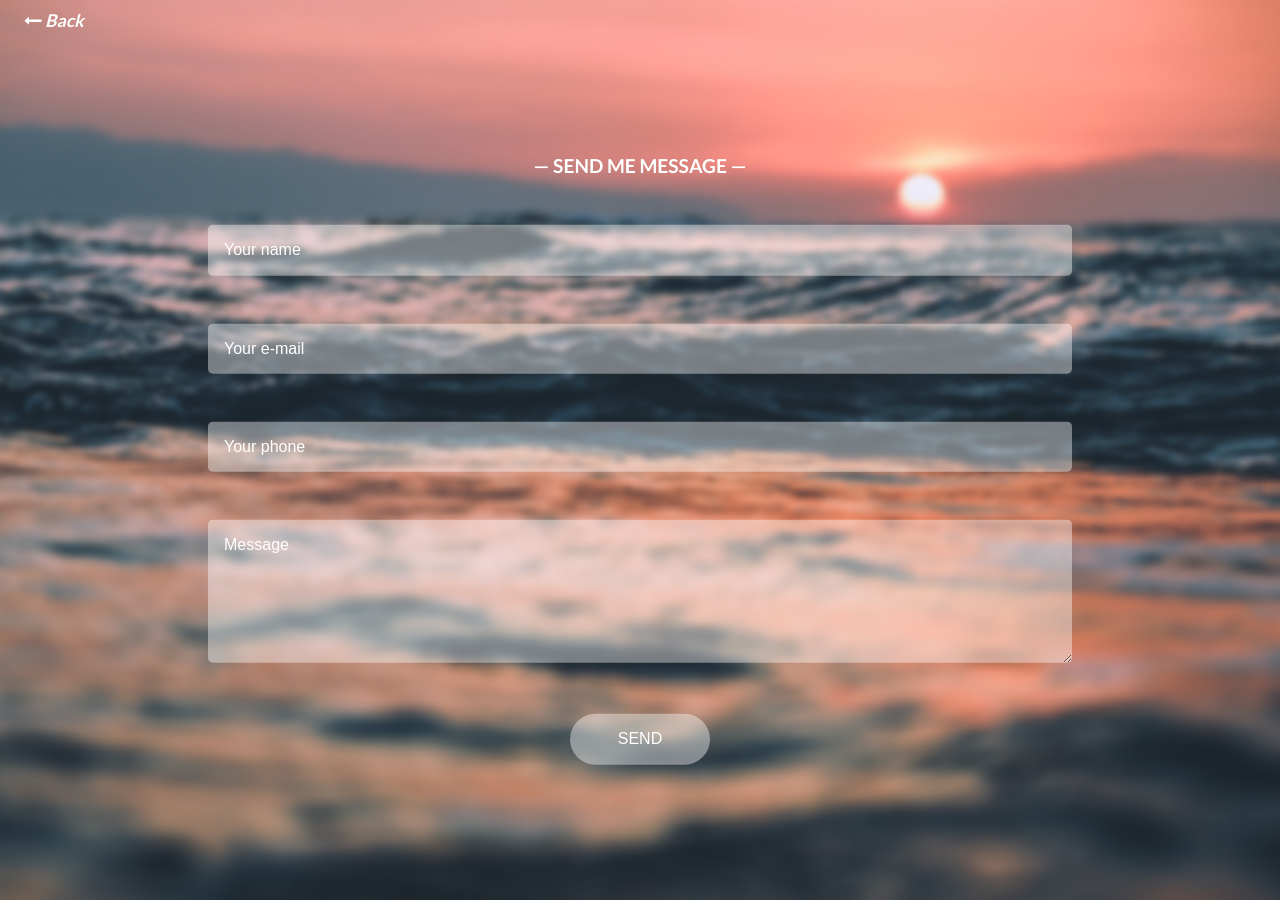
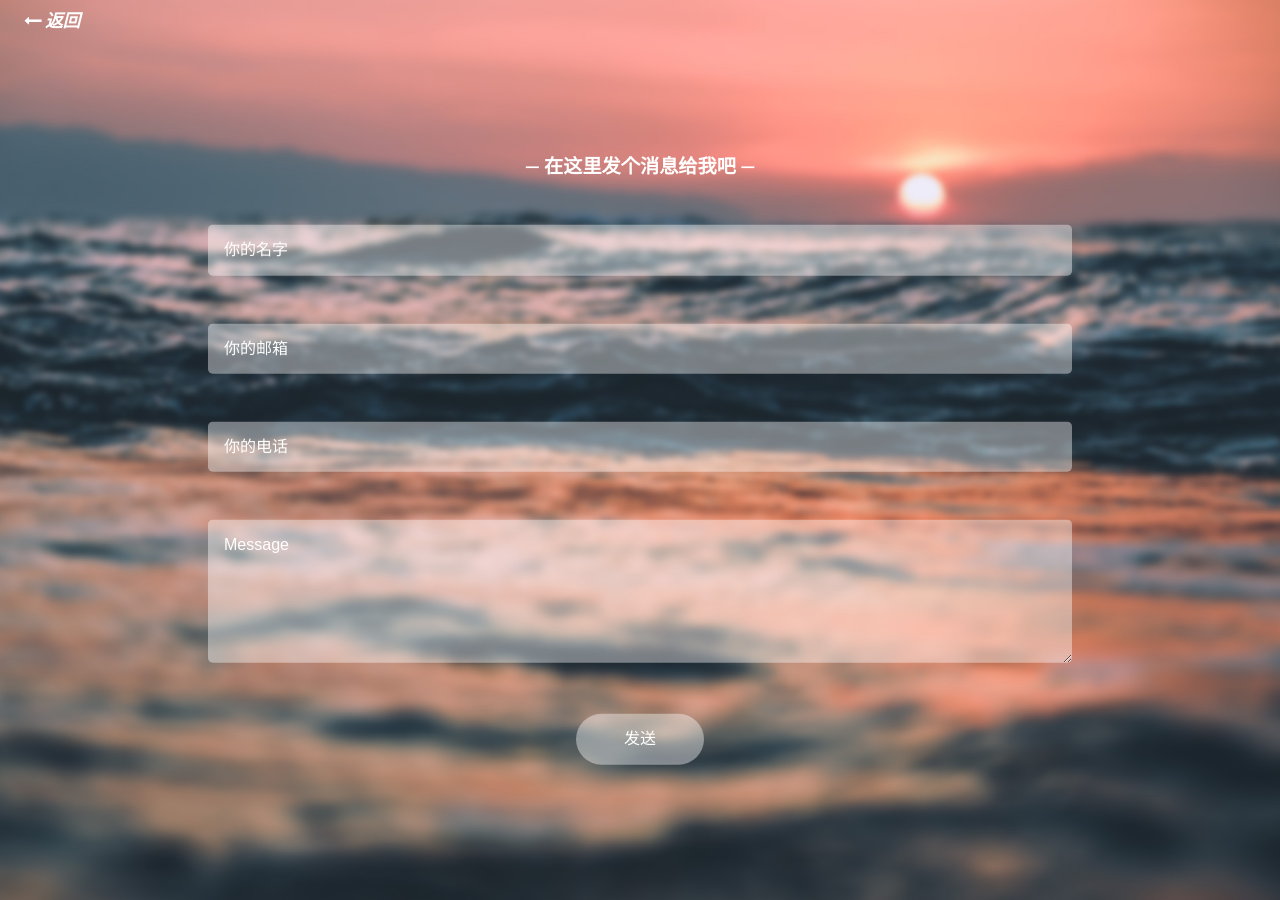
Before and after one commit to wangbinds/wangbinds.github.io, a Jekyll site: the page built from _pages/contact.html, in a window 1280 px wide. Built offline with Jekyll 4.4.1, drawn with Linux system fonts in a browser that asks for light colours.

Commit message:
update contact.html

```diff
--- a/_pages/contact.html
+++ b/_pages/contact.html
@@ -1,30 +1,30 @@
 ---
 layout: default
-title: Contact
+title: 联系我
 permalink: /contact/
 ---
 <section class="contact">
-  <a href="{{site.baseurl}}/" class="button_back"><i class="fa fa-long-arrow-left" aria-hidden="true"></i> Back</a>
+  <a href="{{site.baseurl}}/" class="button_back"><i class="fa fa-long-arrow-left" aria-hidden="true"></i> 返回</a>
 
   <div class="container_contact">
-  <h3 class="form_title">Send me message</h3>
+  <h3 class="form_title">在这里发个消息给我吧</h3>
 
   <form action="https://formspree.io/{{site.email}}" method="post" class="form">
     <div class="message js-form-message"></div>
     <div class="form_group">
-        <input type="text" placeholder="Your name" name="_replyto" class="form-input" required>
+        <input type="text" placeholder="你的名字" name="_replyto" class="form-input" required>
     </div>
     <div class="form_group">
-        <input type="email" placeholder="Your e-mail" name="form_email" class="form-input" required>
+        <input type="email" placeholder="你的邮箱" name="form_email" class="form-input" required>
     </div>
     <div class="form_group">
-        <input type="tel" placeholder="Your phone" name="form_tel" class="form-input">
+        <input type="tel" placeholder="你的电话" name="form_tel" class="form-input">
     </div>
     <div class="form_group">
-        <textarea name="Message" placeholder="Message" cols="25" rows="6" class="form-textarea" required></textarea>
+        <textarea name="要发给我的消息" placeholder="Message" cols="25" rows="6" class="form-textarea" required></textarea>
     </div>
     <div class="form_group">
-        <input type="submit" class="form_btn" value="Send">
+        <input type="submit" class="form_btn" value="发送">
     </div>
   </form>
   </div>
```
